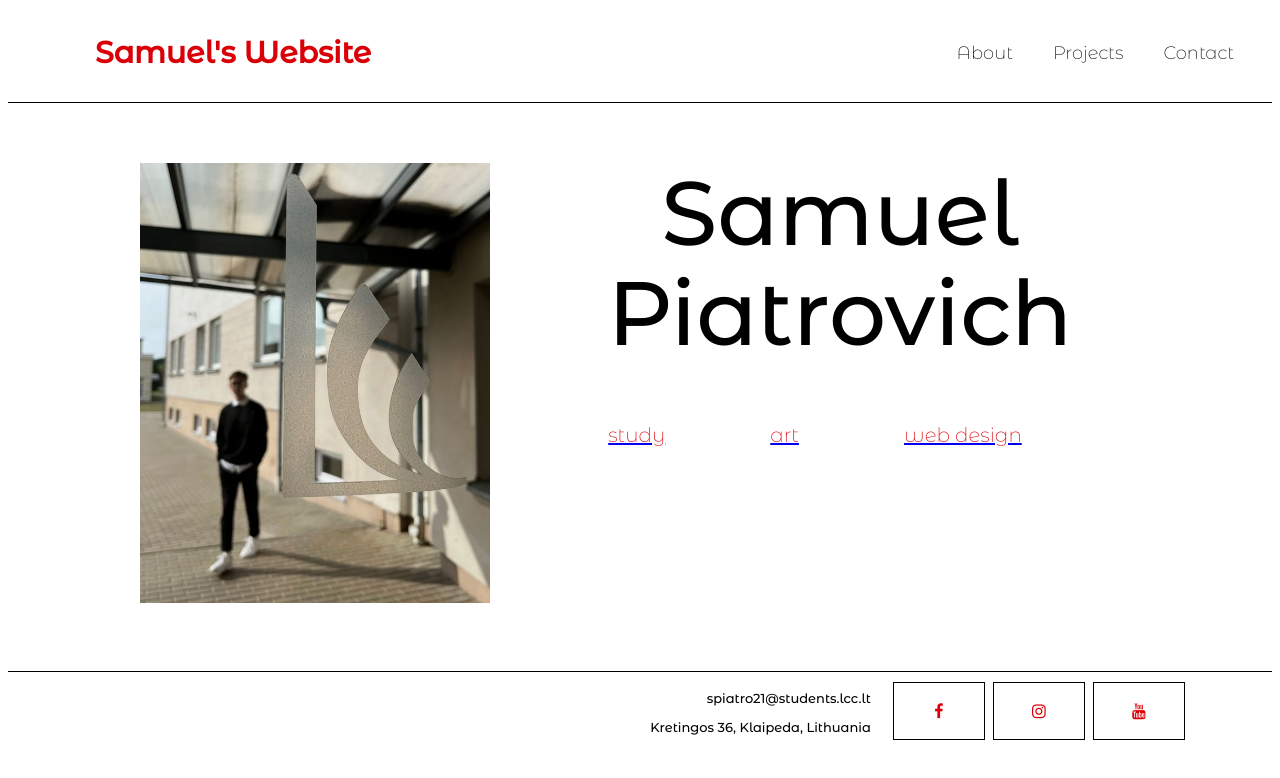
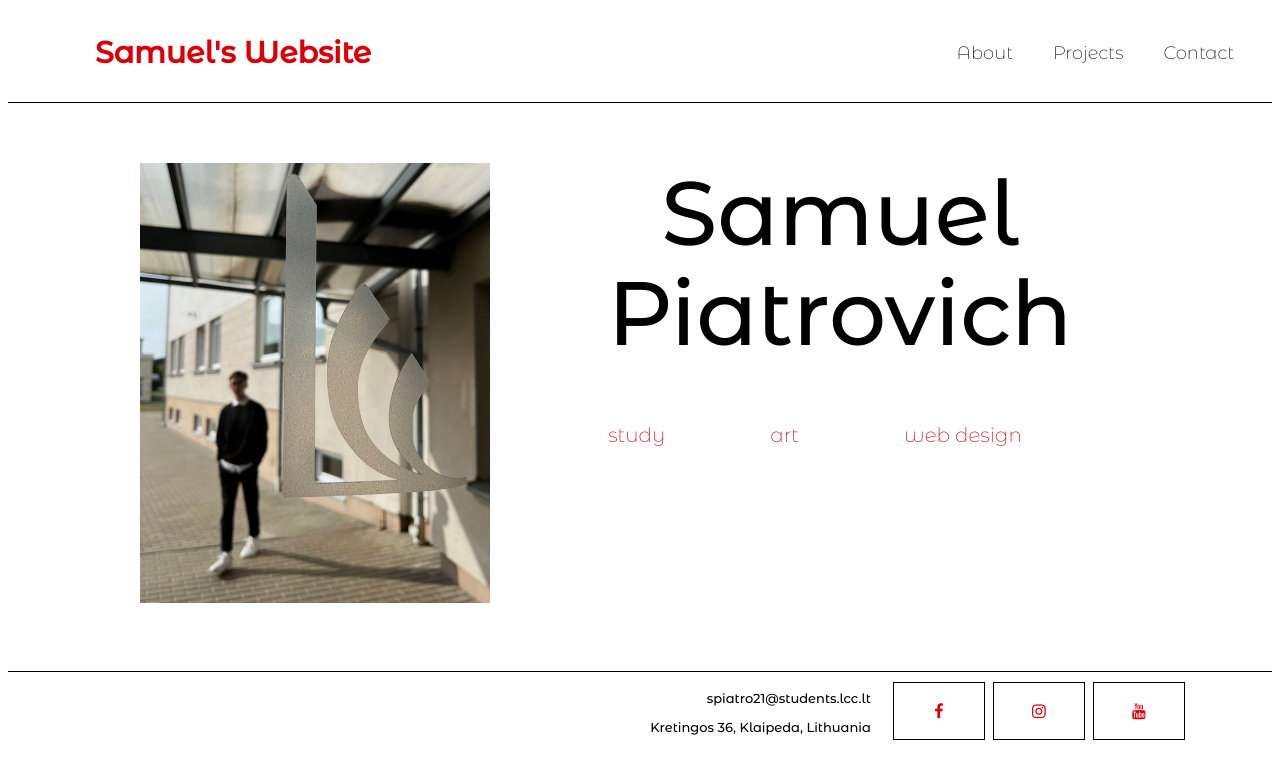
Before and after one commit to sapiatrovich/sapiatrovich.github.io, a plain HTML site: page index.html in a window 1280 px wide. Drawn offline with Linux system fonts and the light colour scheme.

Commit message:
Update css.css

```diff
--- a/css.css
+++ b/css.css
@@ -75,6 +75,9 @@ p.name {
 	margin: 0px 0px 0px 50px;
 	font-family: 'Montserrat Alternates', TimesNewRoman;
 	font-weight: 500;
+}
+.links {
+	text-decoration: none;
 }
 p.description {
 	font-size: 20px;
```
